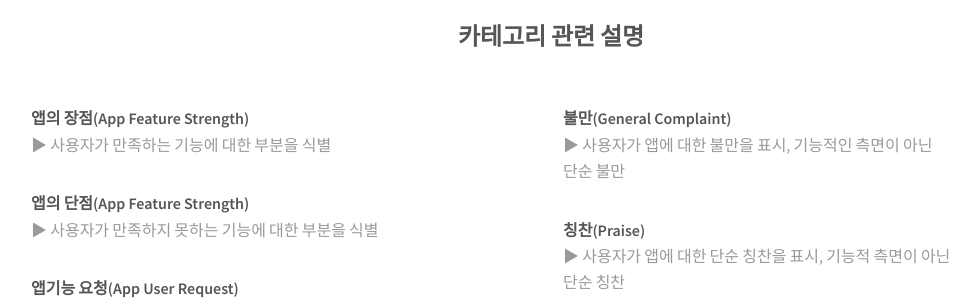
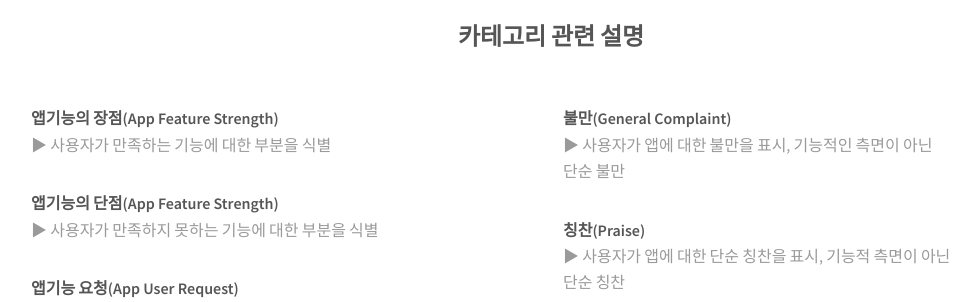
Before and after one commit to SonjaeIk/project, a Django app: page /description/ in a window 1280 px wide. Shown: the part 122-424 px from the top of the page, without its empty margins (89-1069 px from the left). Run offline with Django 3.2, Linux system fonts and the light colour scheme.

Commit message:
description update

```diff
--- a/templates/classify/description.html
+++ b/templates/classify/description.html
@@ -8,9 +8,9 @@
 <br>
 	<div class="row">
 		<section class="6u 12u$(small)">
-            <p><strong>앱의 장점(App Feature Strength)</strong><br>
+            <p><strong>앱기능의 장점(App Feature Strength)</strong><br>
             ▶ 사용자가 만족하는 기능에 대한 부분을 식별</p>
-            <p><strong>앱의 단점(App Feature Strength)</strong><br>
+            <p><strong>앱기능의 단점(App Feature Strength)</strong><br>
             ▶ 사용자가 만족하지 못하는 기능에 대한 부분을 식별</p>
             <p><strong>앱기능 요청(App User Request)</strong><br>
             ▶ 누락된 기능, 새로운 기능을 요청, 기존 기능의 개선을 요청</p>
```
